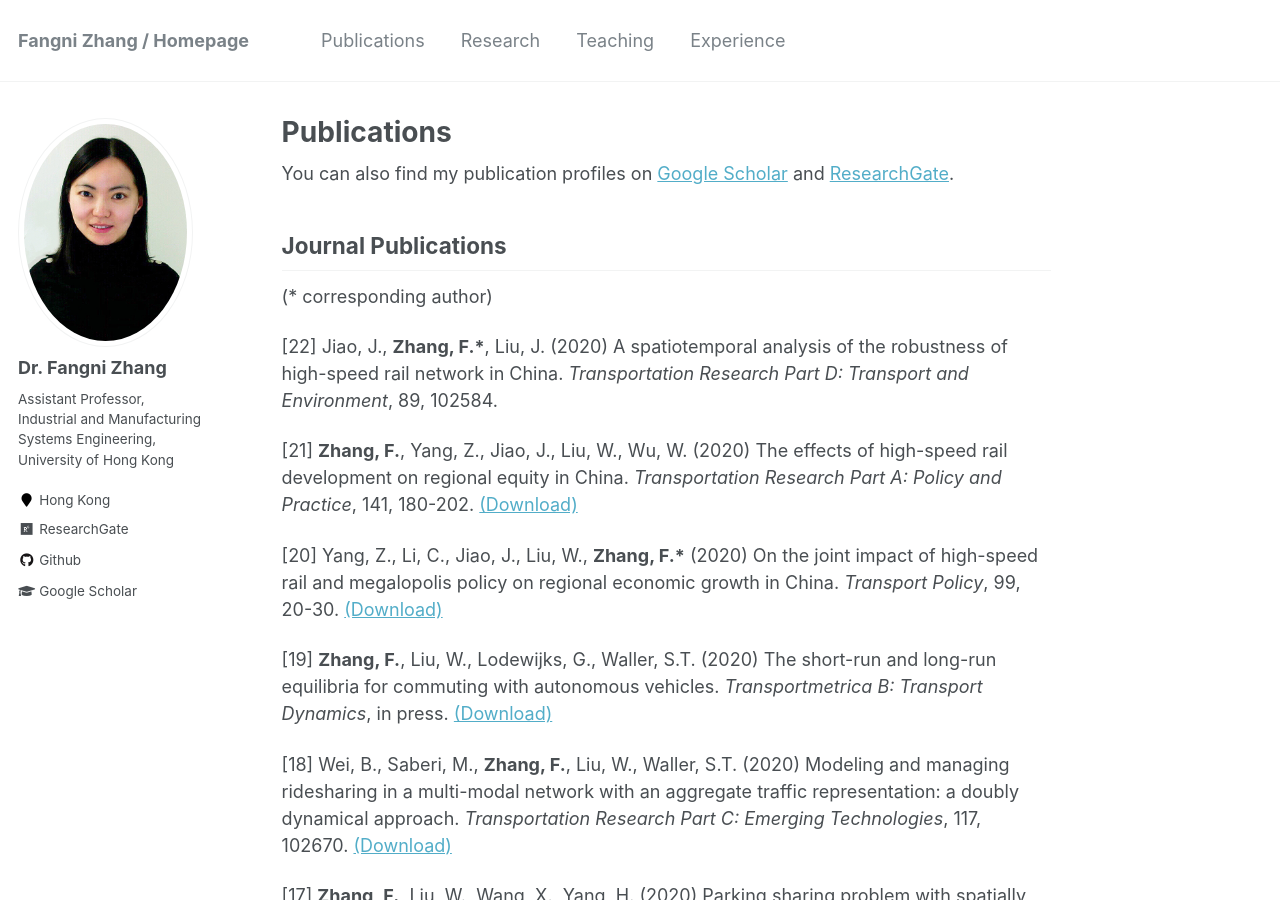
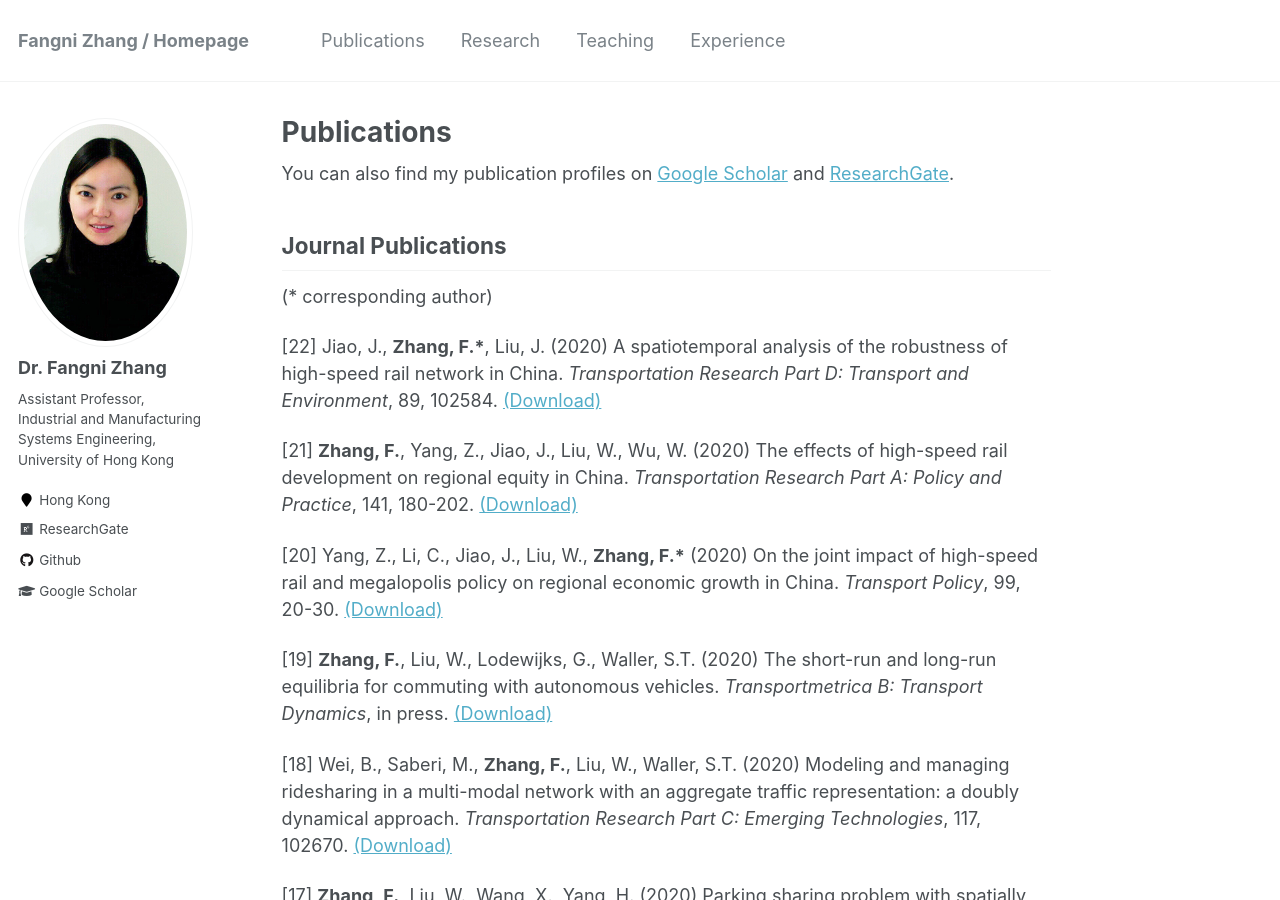
Before and after one commit to fangnizhang/fangnizhang.github.io, a Jekyll site: the page built from _pages/publications.md, in a window 1280 px wide and 900 px high. Built offline with Jekyll 4.4.1, drawn with Linux system fonts in a browser that asks for light colours.

Commit message:
Update publications.md

```diff
--- a/_pages/publications.md
+++ b/_pages/publications.md
@@ -20,7 +20,7 @@ Journal Publications
 ----------
 (* corresponding author)
 
-[22] Jiao, J., __Zhang, F.\*__, Liu, J. (2020) A spatiotemporal analysis of the robustness of high-speed rail network in China. _Transportation Research Part D: Transport and Environment_, 89, 102584.
+[22] Jiao, J., __Zhang, F.\*__, Liu, J. (2020) A spatiotemporal analysis of the robustness of high-speed rail network in China. _Transportation Research Part D: Transport and Environment_, 89, 102584. [(Download)](https://doi.org/10.1016/j.trd.2020.102584)
 
 [21] __Zhang, F.__, Yang, Z., Jiao, J., Liu, W., Wu, W. (2020) The effects of high-speed rail development on regional equity in China. _Transportation Research Part A: Policy and Practice_, 141, 180-202. [(Download)](https://doi.org/10.1016/j.tra.2020.09.013)
 
```
